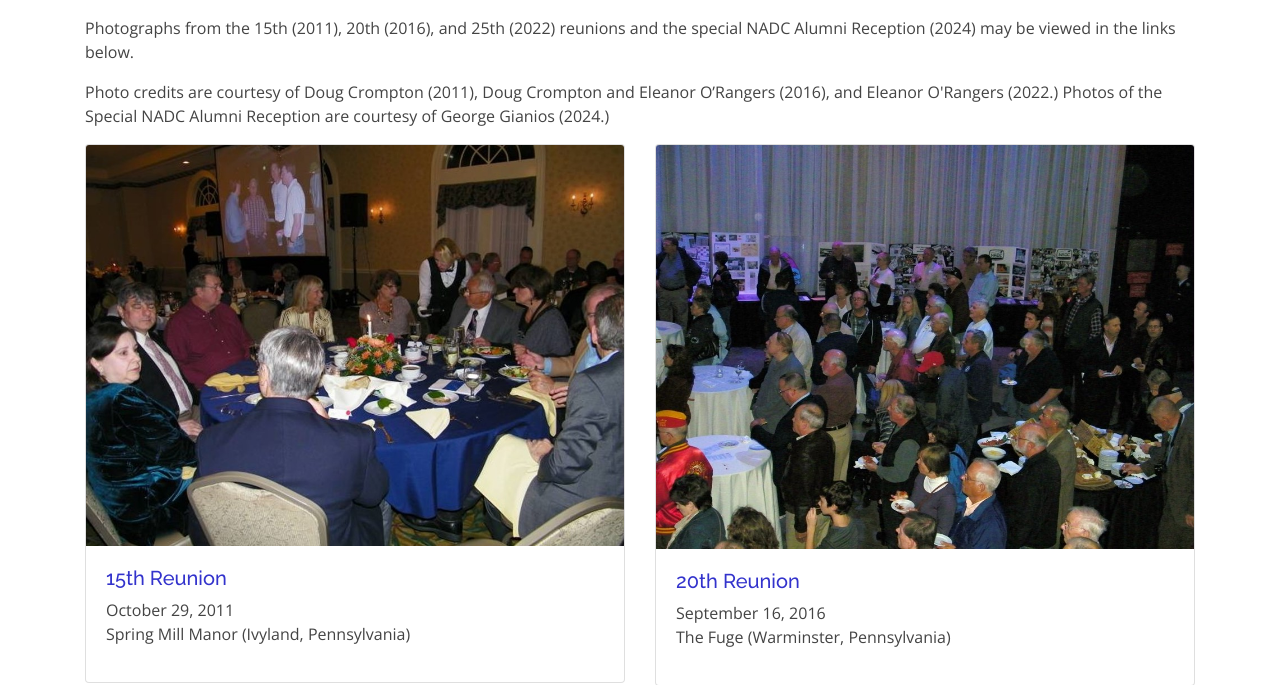
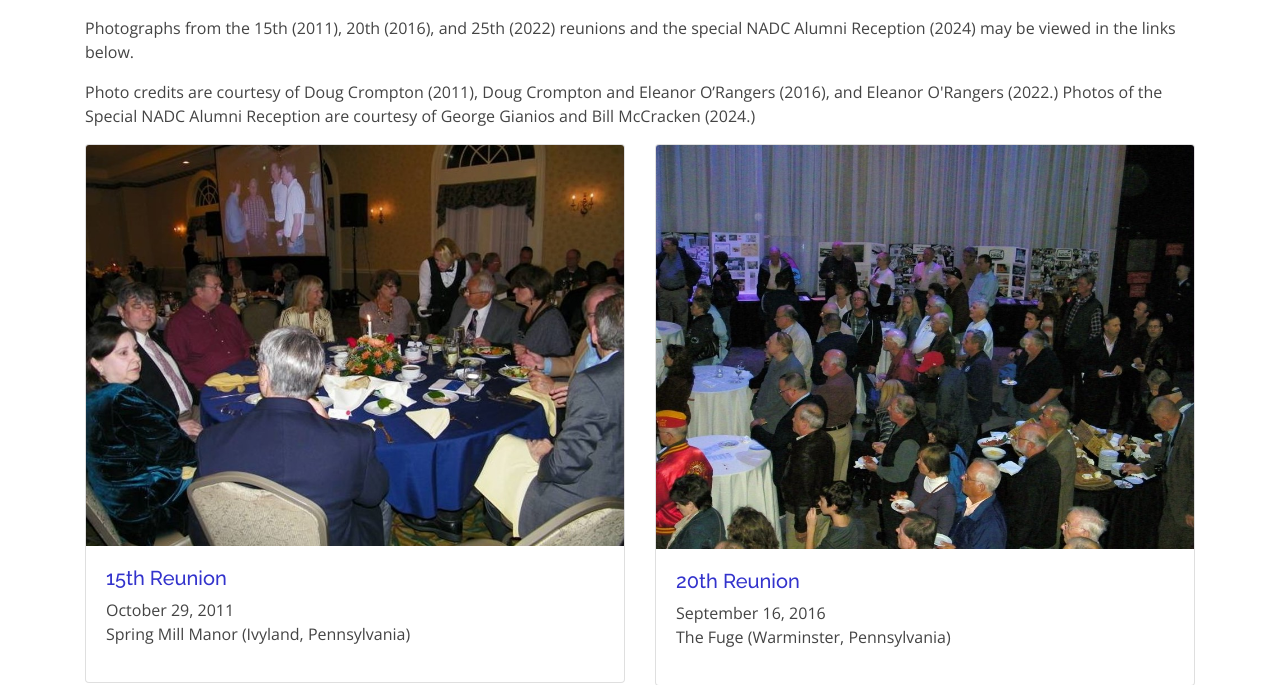
Before and after one commit to jtangir87/sepacoldwar, a Django app: page /projects/naval-air-development-center in a window 1280 px wide. Shown: the part 2452-3137 px from the top of the page. Run offline with Django 3.2, Linux system fonts and the light colour scheme; data that the repository does not hold is empty; parts of the project's set-up code (start-up, migrations or seed data) failed here and were passed over; some libraries are stand-ins or nearby versions.

Commit message:
photo cred updates

```diff
--- a/templates/pages/projects/nadc.html
+++ b/templates/pages/projects/nadc.html
@@ -625,7 +625,7 @@
                 “The Space Race in Southeastern Pennsylvania: A Celebration of Aerospace Heritage in the Greater Philadelphia
                 Region” on July 20, 2024, at The Fuge in Warminster, PA.   </p>
               <p>Photographs from the 15th (2011), 20th (2016), and 25th (2022) reunions and the special NADC Alumni Reception (2024) may be viewed in the links below. </p>
-              <p>Photo credits are courtesy of Doug Crompton (2011), Doug Crompton and Eleanor O’Rangers (2016), and Eleanor O'Rangers (2022.) Photos of the Special NADC Alumni Reception are courtesy of George Gianios (2024.) </p>
+              <p>Photo credits are courtesy of Doug Crompton (2011), Doug Crompton and Eleanor O’Rangers (2016), and Eleanor O'Rangers (2022.) Photos of the Special NADC Alumni Reception are courtesy of George Gianios and Bill McCracken (2024.)</p>
             </div>
             <div class="col-lg-6 pt-4 pt-lg-0 content">
               <div class="card">
```
